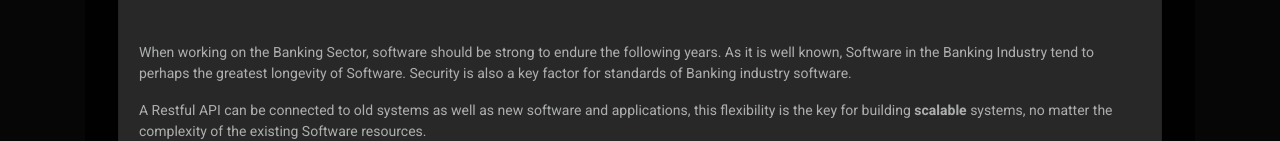
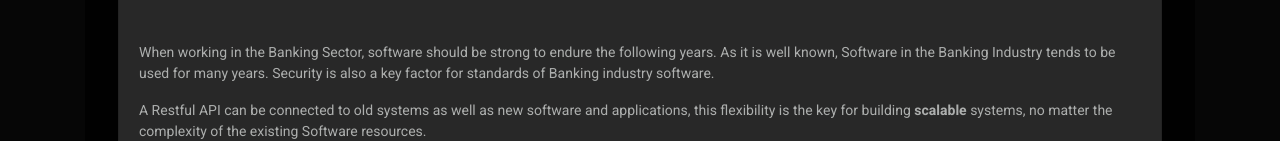
Before and after one commit to breemark/myportfolio, a plain HTML site: page index.html in a window 1280 px wide. Shown: the part 1850-1991 px from the top of the page. Drawn offline with Linux system fonts and the light colour scheme; a web font is replaced by a local one.

Commit message:
small fixes

```diff
--- a/index.html
+++ b/index.html
@@ -104,9 +104,9 @@
                     </a>
                     <div class="card-body">
                         <p class="card-text">
-                            When working on the Banking Sector, software should be strong to endure the following years.
-                            As it is well known, Software in the Banking Industry tend to perhaps the greatest longevity
-                            of Software. Security is also a key factor for standards of Banking industry software.</p>
+                            When working in the Banking Sector, software should be strong to endure the following years.
+                            As it is well known, Software in the Banking Industry tends to be used for many years. Security
+                            is also a key factor for standards of Banking industry software.</p>
                         <p class="card-text">
 
                             A Restful API can be connected to old systems as well as new software and applications, this
```
